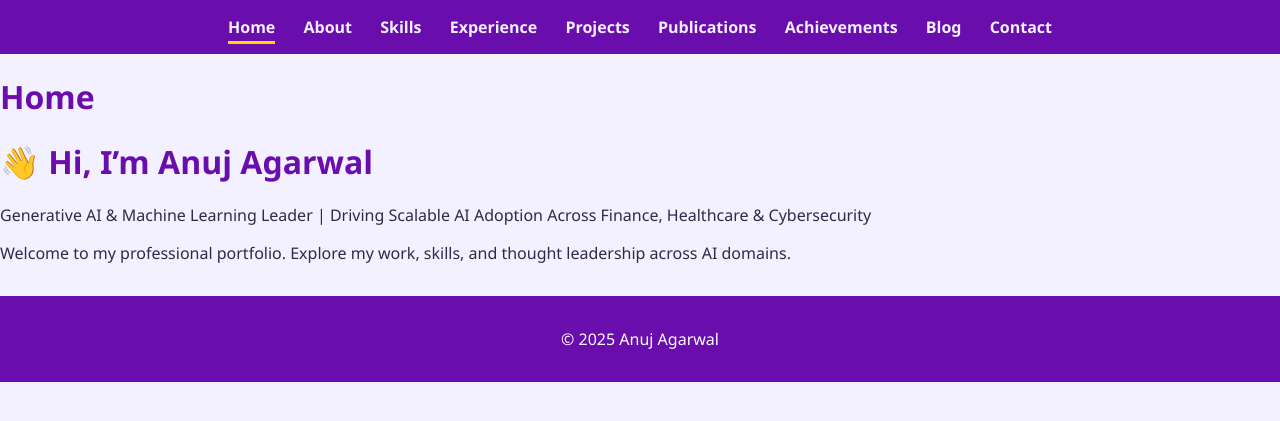
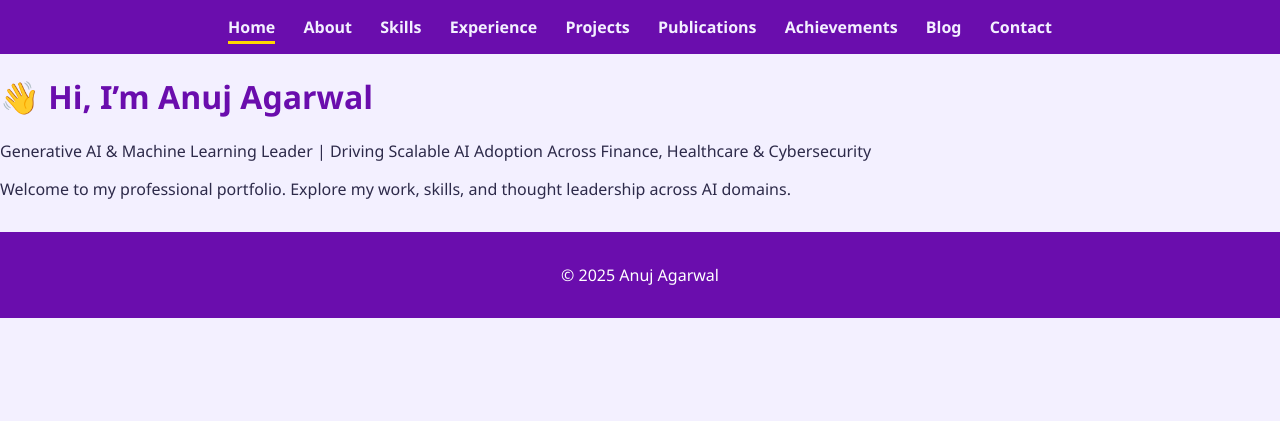
Before and after one commit to anuj-agarwal/anuj-agarwal.github.io, a Jekyll site: the page built from index.md, in a window 1280 px wide. Shown: the top 421 px of the page. Built offline with Jekyll 4.4.1, drawn with Linux system fonts in a browser that asks for light colours.

Commit message:
Update default.html

```diff
--- a/_layouts/default.html
+++ b/_layouts/default.html
@@ -6,6 +6,7 @@
   <link rel="stylesheet" href="/assets/style.css">
 </head>
 <body>
+  <div class="wrapper">
     <header>
       <nav>
         <a href="/" class="{% if page.url == '/' %}active{% endif %}">Home</a>
@@ -21,12 +22,12 @@
     </header>
 
     <main>
-    <h1>{{ page.title }}</h1>
       {{ content }}
     </main>
 
     <footer>
       <p>&copy; {{ site.time | date: "%Y" }} Anuj Agarwal</p>
     </footer>
+  </div>
 </body>
 </html>
```
Lines whose indentation alone changed are shown as unchanged.
